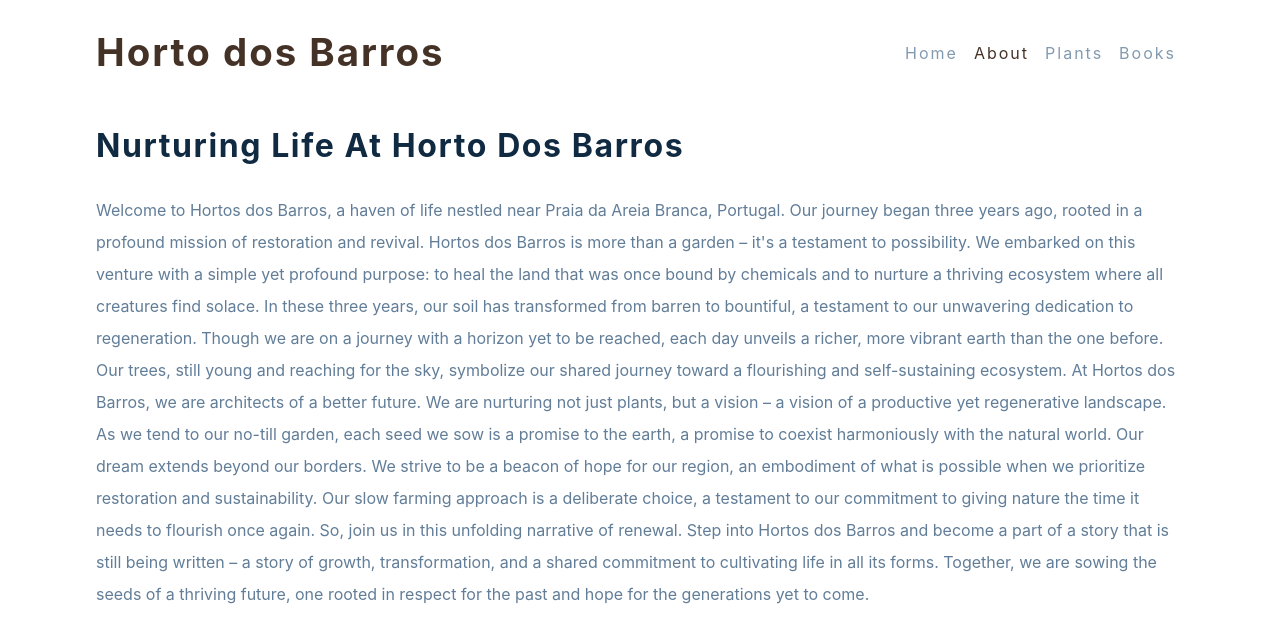
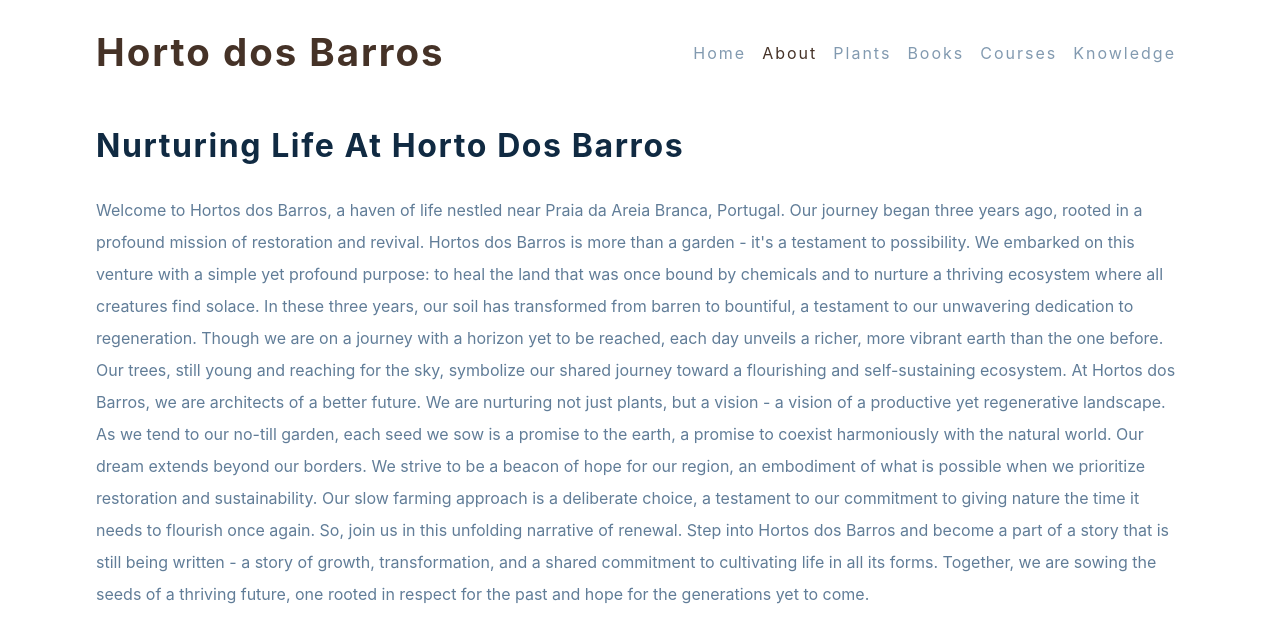
Before and after one commit to jaomateus/hortodosbarros, a React (Create React App) app: page /about in a window 1280 px wide. Shown: the top 642 px of the page. Built offline with nearby package versions, Linux system fonts and the light colour scheme.

Commit message:
install axios

```diff
--- a/package.json
+++ b/package.json
@@ -6,6 +6,7 @@
     "@testing-library/jest-dom": "^5.17.0",
     "@testing-library/react": "^13.4.0",
     "@testing-library/user-event": "^13.5.0",
+    "axios": "^1.4.0",
     "react": "^18.2.0",
     "react-dom": "^18.2.0",
     "react-router-dom": "^6.15.0",
--- a/src/App.js
+++ b/src/App.js
@@ -12,6 +12,7 @@ import {
   Landing,
 } from "./pages";
 import { RouterProvider, createBrowserRouter } from "react-router-dom";
+import { loader as plantShopLoader } from "./pages/PlantShop";
 import Checkout from "./pages/Checkout";
 
 const router = createBrowserRouter([
@@ -31,6 +32,7 @@ const router = createBrowserRouter([
       {
         path: "plantshop",
         element: <PlantShop />,
+        loader: plantShopLoader,
       },
       {
         path: "bookshop",
--- a/src/components/navbar.js
+++ b/src/components/navbar.js
@@ -20,6 +20,12 @@ const navbar = () => {
           <NavLink to="/bookshop" className="nav-link">
             Books
           </NavLink>
+          <NavLink to="/" className="nav-link">
+            Courses
+          </NavLink>
+          <NavLink to="/" className="nav-link">
+            Knowledge
+          </NavLink>
         </div>
       </div>
     </Wrapper>
@@ -36,30 +42,37 @@ const Wrapper = styled.nav`
     flex-direction: column;
     padding: 1.5rem 2rem;
   }
+
   .logo {
     font-size: clamp(1.5rem, 3vw, 3rem);
     color: var(--clr-primary-1);
     font-weight: 700;
     letter-spacing: 2px;
   }
+
   .nav-links {
     display: flex;
     flex-direction: column;
     gap: 0.5rem;
     margin-top: 1rem;
   }
+
   .nav-link {
     color: var(--clr-grey-6);
     padding: 0.5rem 0.5rem 0.5rem 0;
     transition: var(--transition);
     letter-spacing: 2px;
   }
+
   .nav-link:hover {
     color: var(--clr-primary-1);
   }
+
   .active {
     color: var(--clr-primary-1);
   }
+
+  /* media queries */
   @media (min-width: 768px) {
     .nav-center {
       flex-direction: row;
--- a/src/pages/About.js
+++ b/src/pages/About.js
@@ -9,7 +9,7 @@ const About = () => {
         Welcome to Hortos dos Barros, a haven of life nestled near Praia da
         Areia Branca, Portugal. Our journey began three years ago, rooted in a
         profound mission of restoration and revival. Hortos dos Barros is more
-        than a garden – it's a testament to possibility. We embarked on this
+        than a garden - it's a testament to possibility. We embarked on this
         venture with a simple yet profound purpose: to heal the land that was
         once bound by chemicals and to nurture a thriving ecosystem where all
         creatures find solace. In these three years, our soil has transformed
@@ -19,7 +19,7 @@ const About = () => {
         before. Our trees, still young and reaching for the sky, symbolize our
         shared journey toward a flourishing and self-sustaining ecosystem. At
         Hortos dos Barros, we are architects of a better future. We are
-        nurturing not just plants, but a vision – a vision of a productive yet
+        nurturing not just plants, but a vision - a vision of a productive yet
         regenerative landscape. As we tend to our no-till garden, each seed we
         sow is a promise to the earth, a promise to coexist harmoniously with
         the natural world. Our dream extends beyond our borders. We strive to be
@@ -28,7 +28,7 @@ const About = () => {
         is a deliberate choice, a testament to our commitment to giving nature
         the time it needs to flourish once again. So, join us in this unfolding
         narrative of renewal. Step into Hortos dos Barros and become a part of a
-        story that is still being written – a story of growth, transformation,
+        story that is still being written - a story of growth, transformation,
         and a shared commitment to cultivating life in all its forms. Together,
         we are sowing the seeds of a thriving future, one rooted in respect for
         the past and hope for the generations yet to come.
--- a/src/pages/HomeLayout.js
+++ b/src/pages/HomeLayout.js
@@ -6,7 +6,7 @@ const HomeLayout = () => {
   return (
     <>
       <Navbar />
-      <section class="page">
+      <section className="page">
         <Outlet />
       </section>
     </>
--- a/src/pages/PlantShop.js
+++ b/src/pages/PlantShop.js
@@ -1,11 +1,25 @@
 import React from "react";
+import { useLoaderData } from "react-router-dom";
+import { styled } from "styled-components";
+
+const plantsSearchUrl =
+  "https://trefle.io/api/v1/plants/search?token=Cv0vN9QXbnUApDN0YlGKAid97FOTiIoO6PeXdw5lq_8&q=";
+
+export const loader = async () => {
+  const searchTerm = "Arbutus";
+  return "something";
+};
 
 const PlantShop = () => {
+  const data = useLoaderData();
+  console.log(data);
   return (
-    <>
+    <Wrapper>
       <h4>Plant Shop</h4>
-    </>
+    </Wrapper>
   );
 };
 
+const Wrapper = styled.div``;
+
 export default PlantShop;
```
Also changed, not shown: 2 other files (tests, documents, lock files or other folders).
